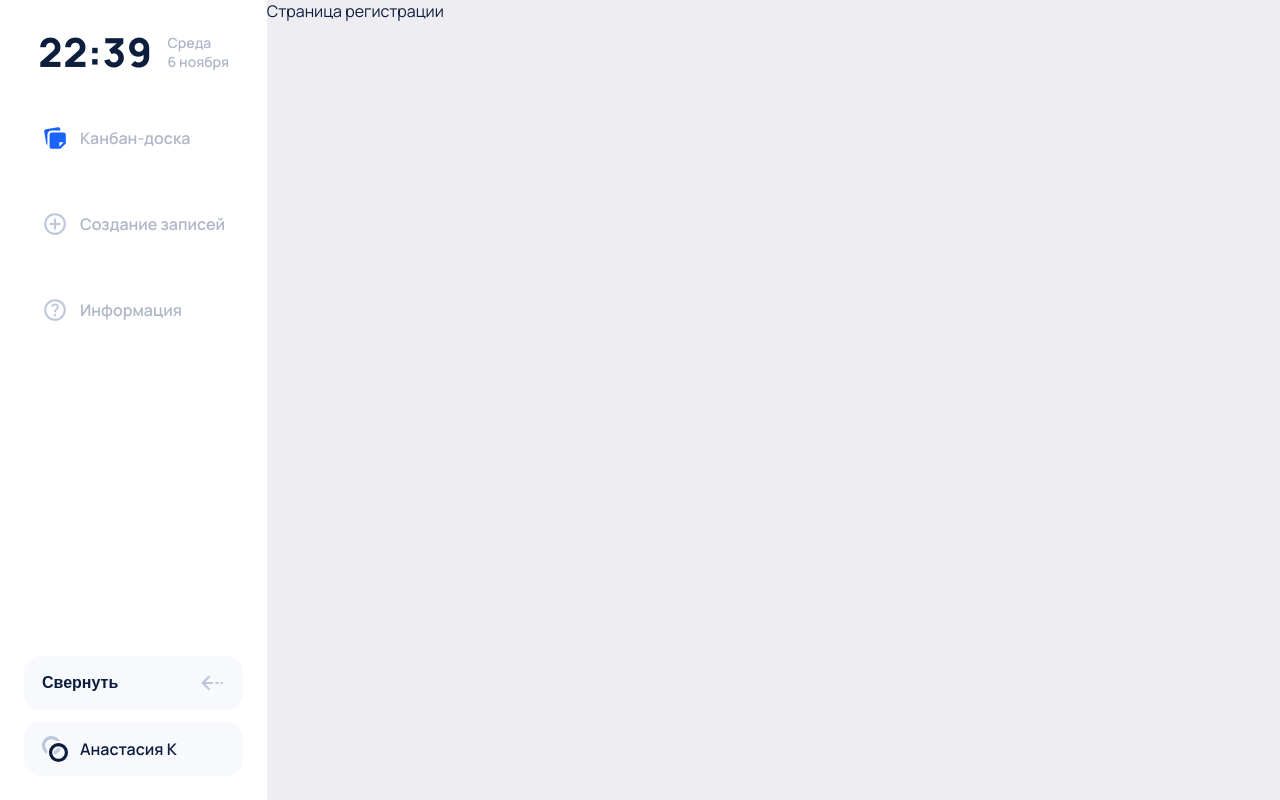
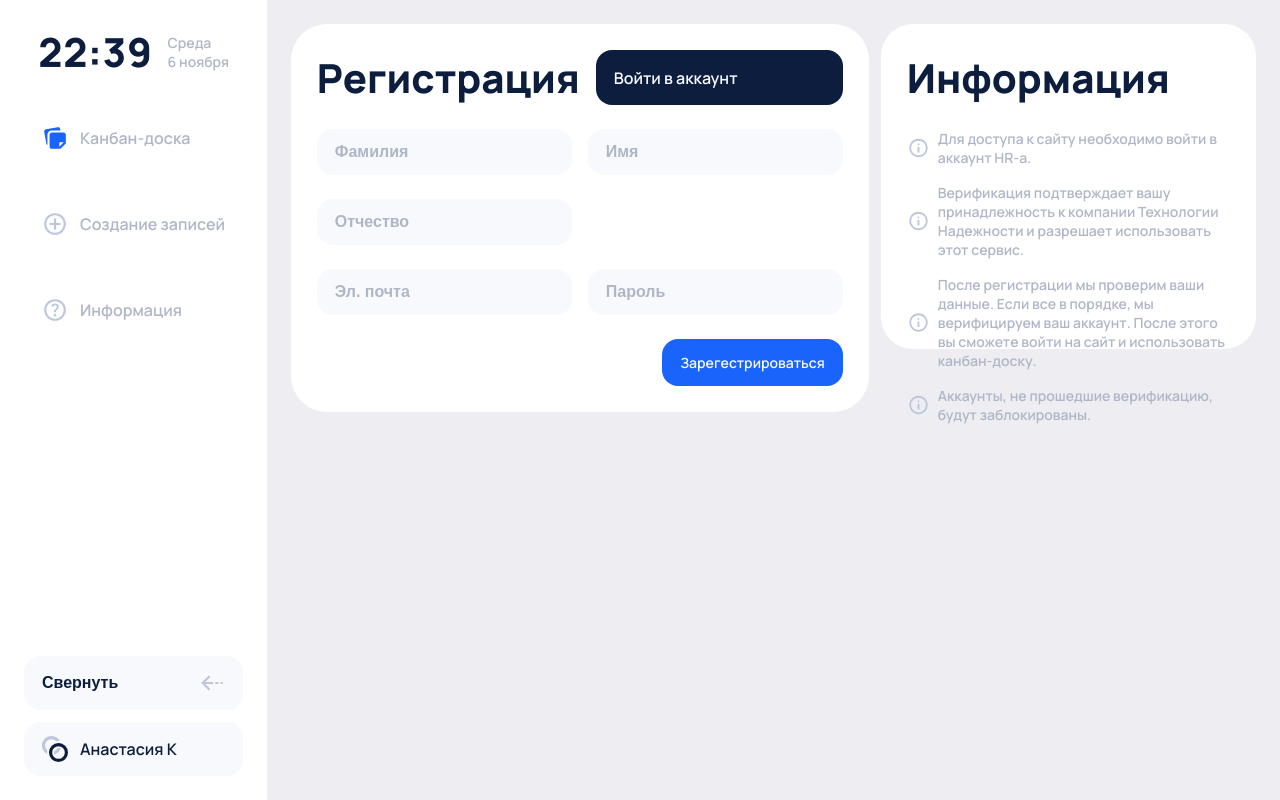
Before and after one commit to Mars-Lucifer/Kanban, a Flask app: page /signup in a window 1280 px wide. Run offline with Flask 3, Linux system fonts and the light colour scheme.

Commit message:
sign in & sign up

```diff
--- a/main.py
+++ b/main.py
@@ -19,13 +19,13 @@ def check_authentication():
     user_cookie = request.cookies.get('user_id')
 
     # 1. Проверка: Есть ли cookie у пользователя
-    if not user_cookie:
+    if user_cookie:
         flash("Пожалуйста, зарегистрируйтесь для доступа.")
         return redirect(url_for('signup'))
 
     # 2. Проверка аккаунта в cookie (здесь заглушка)
     account_exists = True  # допустим, аккаунт в базе данных есть
-    account_verified = False  # допустим, аккаунт не верифицирован
+    account_verified = True  # допустим, аккаунт не верифицирован
 
     if not account_exists:
         flash("Такого аккаунта не существует, войдите в другой или создайте новый.")
--- a/static/css/main.css
+++ b/static/css/main.css
@@ -14,6 +14,10 @@ body {
     height: 100%;
     min-height: 100svh;
     color: #0C1D3D;
+}
+
+.height-auto {
+    height: max-content;
 }
 
 a, button {
@@ -39,6 +43,7 @@ p {
 h1, .h1 {
     font-size: 40px;
     font-weight: 800;
+    text-wrap: nowrap;
 }
 
 h4 {
@@ -240,11 +245,6 @@ h3 {
     width: 100%;
 }
 
-.bk-blue{
-    background-color: #1964FA;
-    color: #F7F9FC;
-}
-
 .education {
     padding: 14px 18px;
     gap: 12px;
@@ -287,7 +287,7 @@ input {
     border: none;
     background-color: #F7F9FC;
     font-size: 16px;
-    color: #AFB6C7;
+    color: #0C1D3D;
     outline: none;
     font-weight: 600;
 }
@@ -347,6 +347,20 @@ input::placeholder {
     box-shadow: 0 8px 48px #0C1D3D33;
     cursor: pointer;
     z-index: 6;
+}
+
+.bk-blue{
+    background-color: #1964FA;
+    color: #F7F9FC;
+}
+
+.bk-white {
+    background-color: #FFFFFF;
+}
+
+.bk-black {
+    background-color: #0C1D3D;
+    color: #F7F9FC;
 }
 
 .pop-up__close img {
--- a/templates/signup.html
+++ b/templates/signup.html
@@ -3,5 +3,59 @@
 {% block title %}Страница регистрации{% endblock %}
 
 {% block content %}
-Страница регистрации
+<div class="right_block">
+    <div class="candidate height-auto">
+        <div class="info-pills">
+            <h1>Регистрация</h1>
+            <a href="/signup" class="resume_inf_block bk-black">Войти в аккаунт</a>
+        </div>
+        <div class="info-pills">
+            <div class="resume_inf_block">
+                <input type="text" placeholder="Фамилия" />
+            </div>
+            <div class="resume_inf_block">
+                <input type="text" placeholder="Имя" />
+            </div>
+        </div>
+        <div class="info-pills">
+            <div class="resume_inf_block">
+                <input type="text" placeholder="Отчество"/>
+            </div>
+            <div class="resume_inf_block bk-white">
+            </div>
+        </div>
+        <div class="info-pills">
+            <div class="resume_inf_block">
+                <input type="text" placeholder="Эл. почта"/>
+            </div>
+            <div class="resume_inf_block">
+                <input type="text" placeholder="Пароль"/>
+            </div>
+        </div>
+        <a class="resume_inf_block bk-blue right" href="#">
+            <p>Зарегестрироваться</p>
+        </a>
+    </div>
+    <div class="files">
+        <p class="h1 black-color">Информация</p>
+        <div class="info-block">
+            <div class="advice gray-color">
+                <img src="/static/icons/info.svg" alt="">
+                <p>Для доступа к сайту необходимо войти в аккаунт HR-а.</p>
+            </div>
+            <div class="advice gray-color">
+                <img src="/static/icons/info.svg" alt="">
+                <p>Верификация подтверждает вашу принадлежность к компании Технологии Надежности и разрешает использовать этот сервис.</p>
+            </div>
+            <div class="advice gray-color">
+                <img src="/static/icons/info.svg" alt="">
+                <p>После регистрации мы проверим ваши данные. Если все в порядке, мы верифицируем ваш аккаунт. После этого вы сможете войти на сайт и использовать канбан-доску.</p>
+            </div>
+            <div class="advice gray-color">
+                <img src="/static/icons/info.svg" alt="">
+                <p>Аккаунты, не прошедшие верификацию, будут заблокированы.</p>
+            </div>
+        </div>
+    </div>
+</div>
 {% endblock %}
```
Also changed, not shown: templates/signin.html (+40 -1 lines).
